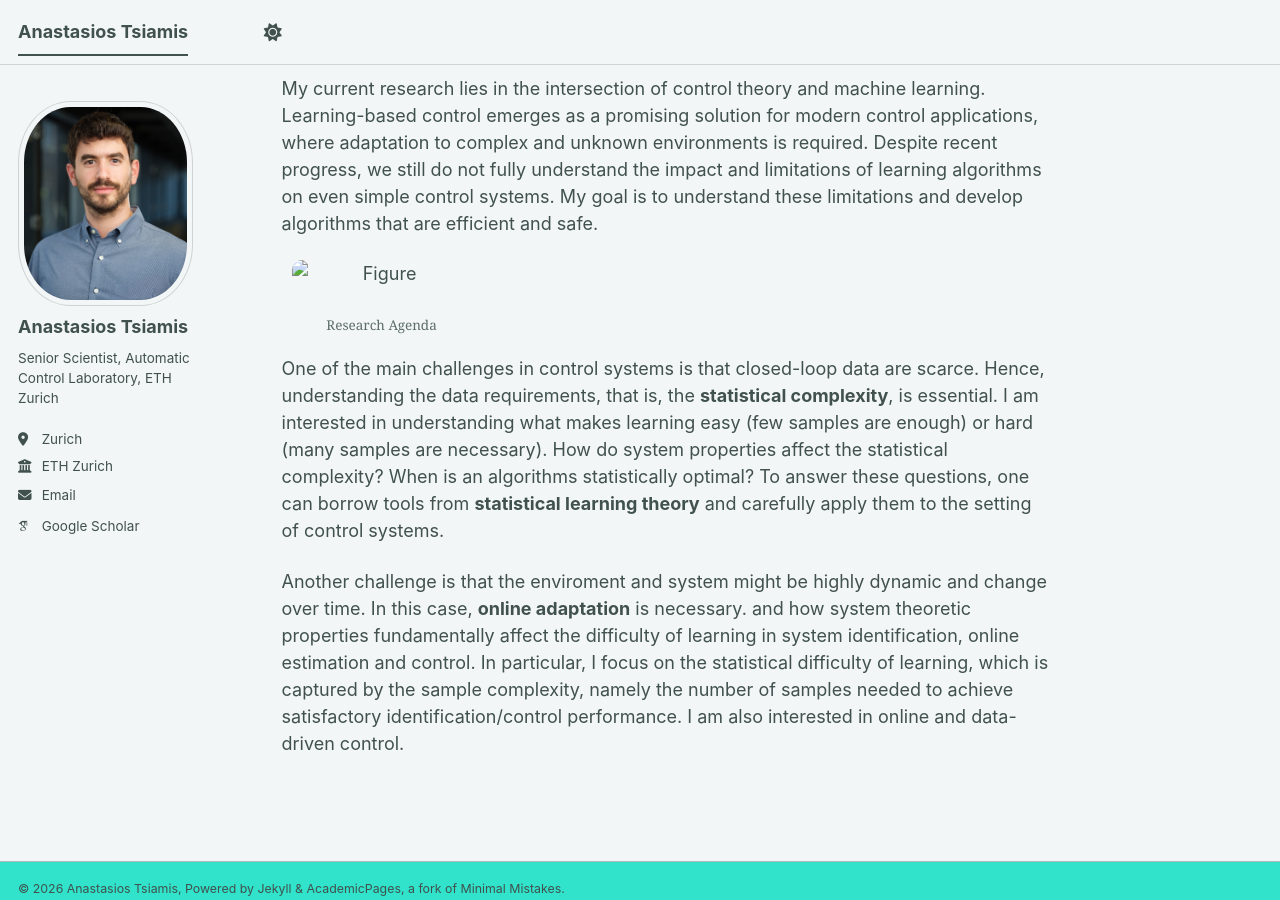
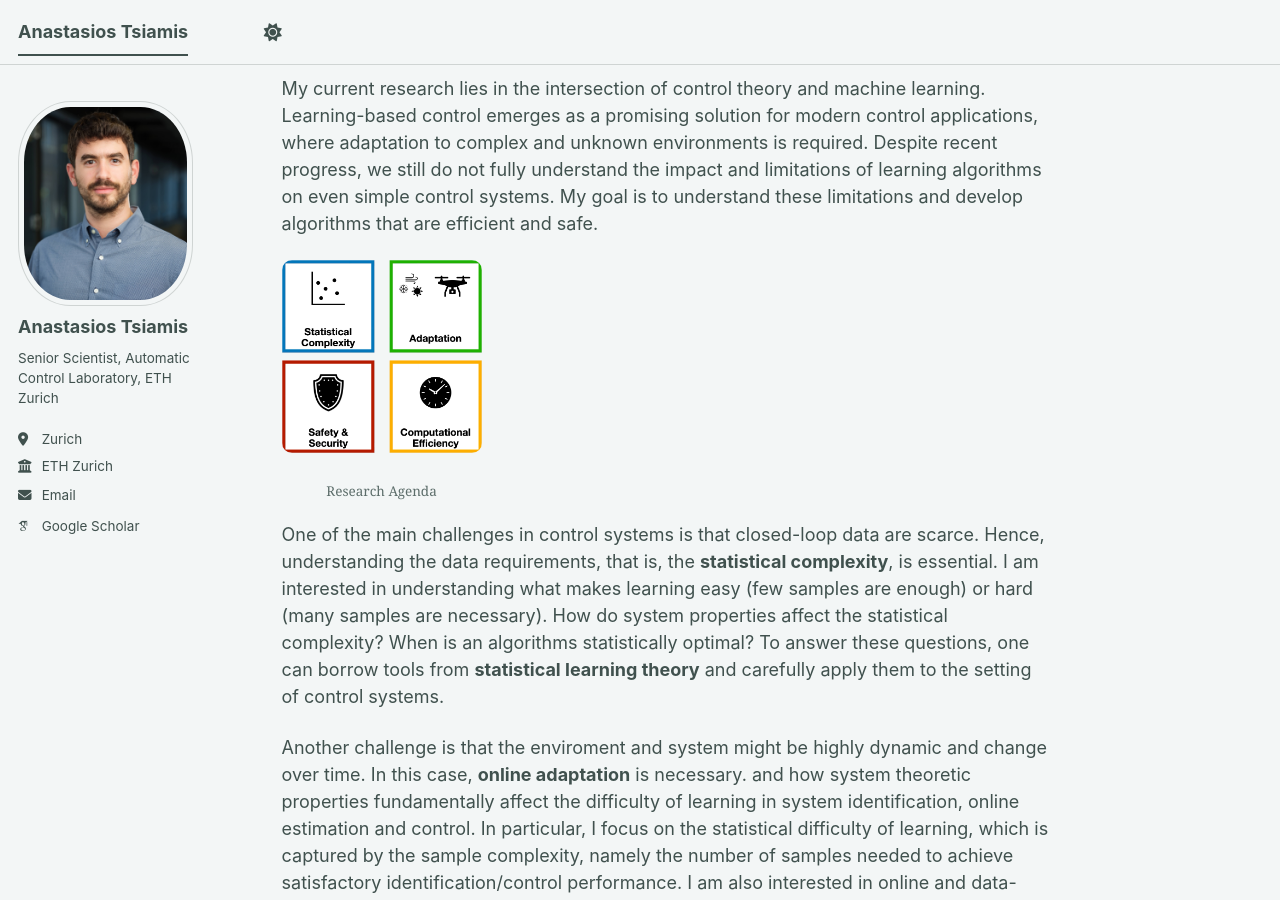
Before and after one commit to antsiamis/antsiamis.github.io, a Jekyll site: the page built from _pages/about.md, in a window 1280 px wide and 900 px high, scrolled down 481 px. Built offline with Jekyll 4.4.1, drawn with Linux system fonts in a browser that asks for light colours; some web fonts are replaced; a script bundle is joined from its source files by our own code; library files that are not in the unit come from our copies.

Commit message:
Update about.md

```diff
--- a/_pages/about.md
+++ b/_pages/about.md
@@ -19,7 +19,7 @@ My current research lies in the intersection of control theory and machine learn
 
  <div style="flex: 1 1 200px; max-width: 200px; display: flex; flex-direction: column; align-items: center; text-align: center;">
     <figure style="margin: 0; text-align: center;">
-      <img src="RESEARCH.png" alt="Figure" style="width: 120%; border-radius: 10px;">
+      <img src="images/RESEARCH.png" alt="Figure" style="width: 120%; border-radius: 10px;">
       <figcaption style="margin-top: 10px; margin-bottom: 20px; width: 120%;">Research Agenda</figcaption>
     </figure>
   </div>
```
